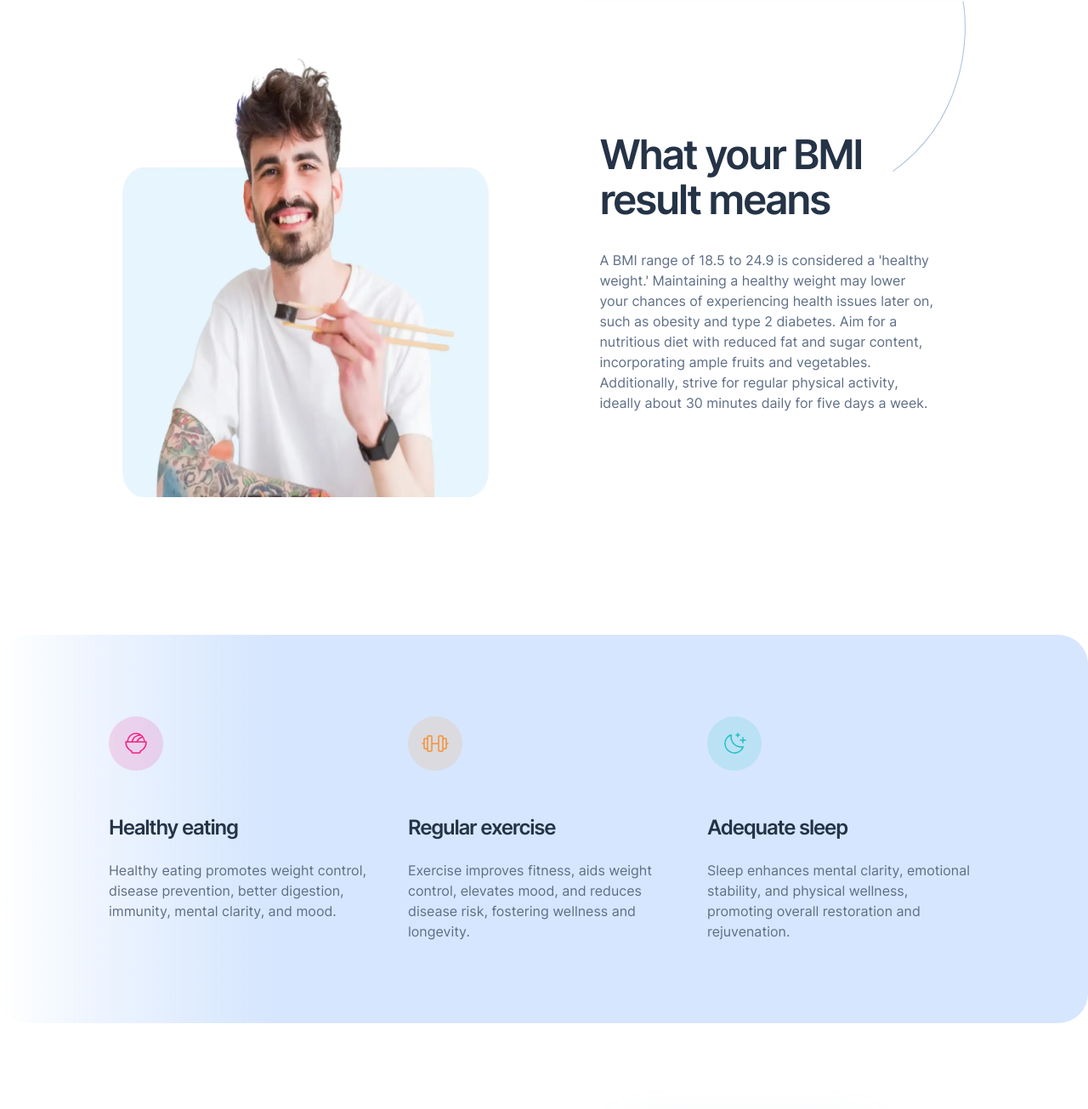
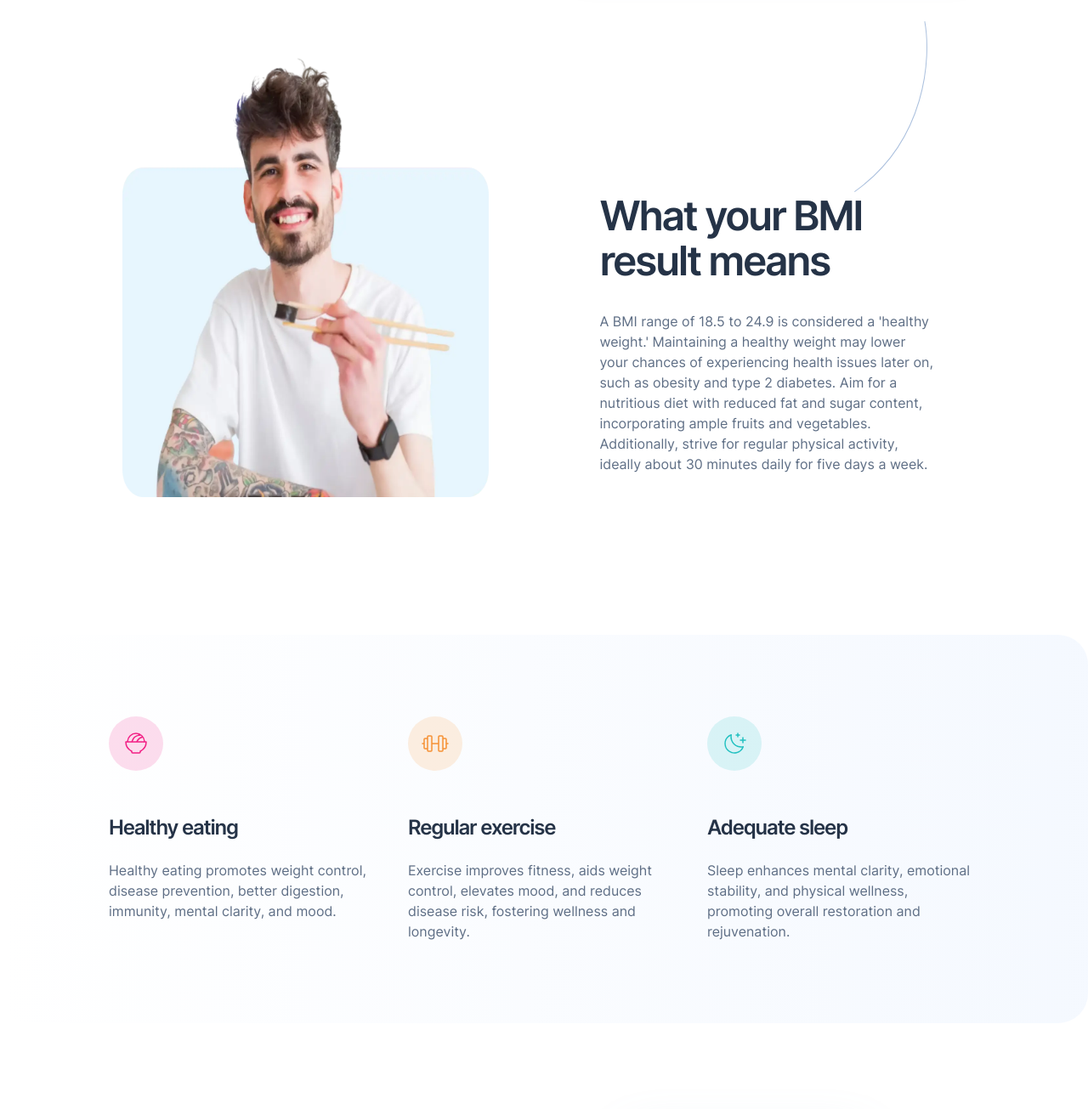
Before and after one commit to olaide-hok/bmi-calculator, a website: page index.html in a window 1280 px wide. Shown: the part 750-2055 px from the top of the page at 85% size. Drawn offline with Linux system fonts and the light colour scheme.

Commit message:
update tips background

```diff
--- a/code/styles/styles.scss
+++ b/code/styles/styles.scss
@@ -225,11 +225,12 @@
 
     .tips {
       border-radius: 35px;
-      background:
-        $gradient-1,
-        linear-gradient(90deg, rgba(214, 252, 254, 0) 0%, #d6e6fe 25%);
+      background: linear-gradient(
+        90deg,
+        rgba(214, 252, 254, 0) 0%,
+        rgba(214, 230, 254, 0.25) 100%
+      );
       margin-top: rem(61.61px);
-
       padding: $spacing-700 $spacing-300;
       @include flex-col;
       row-gap: $spacing-500;
@@ -469,7 +470,8 @@
       .bmi_meaning {
         background-image: url(../assets/images/pattern-curved-line-left.svg);
         background-repeat: no-repeat;
-        background-position: top right;
+        background-position-x: 95%;
+        background-position-y: 5%;
         padding-top: rem(51px);
         padding-bottom: $spacing-1200;
         margin: 0 $spacing-1800;
@@ -486,6 +488,7 @@
         }
 
         .result_meaning {
+          margin-top: 9rem;
           h3 {
             @include text-preset-2-semiBold;
           }
```
Also changed, not shown: code/styles/styles.css, 1 other file.
